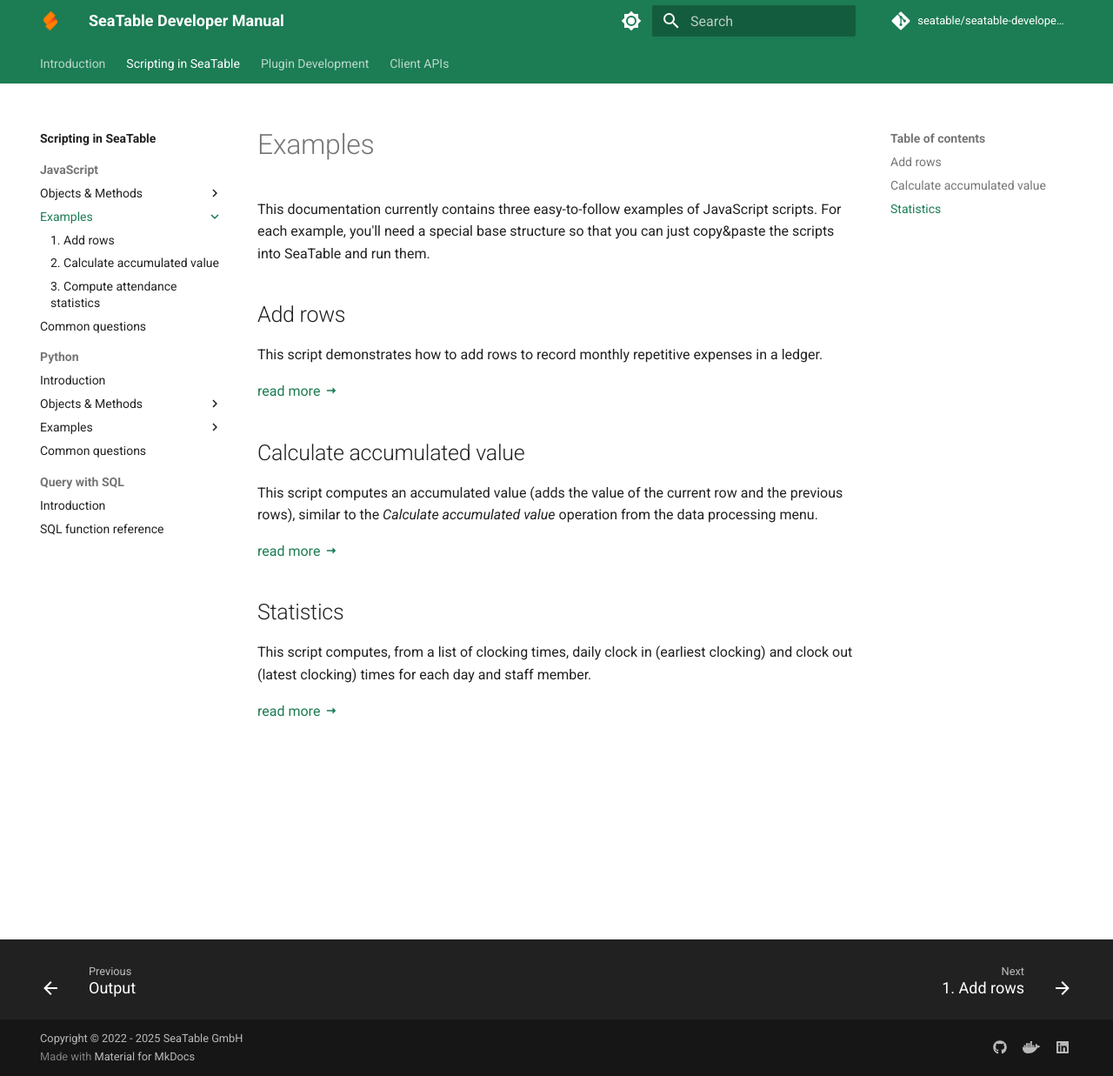
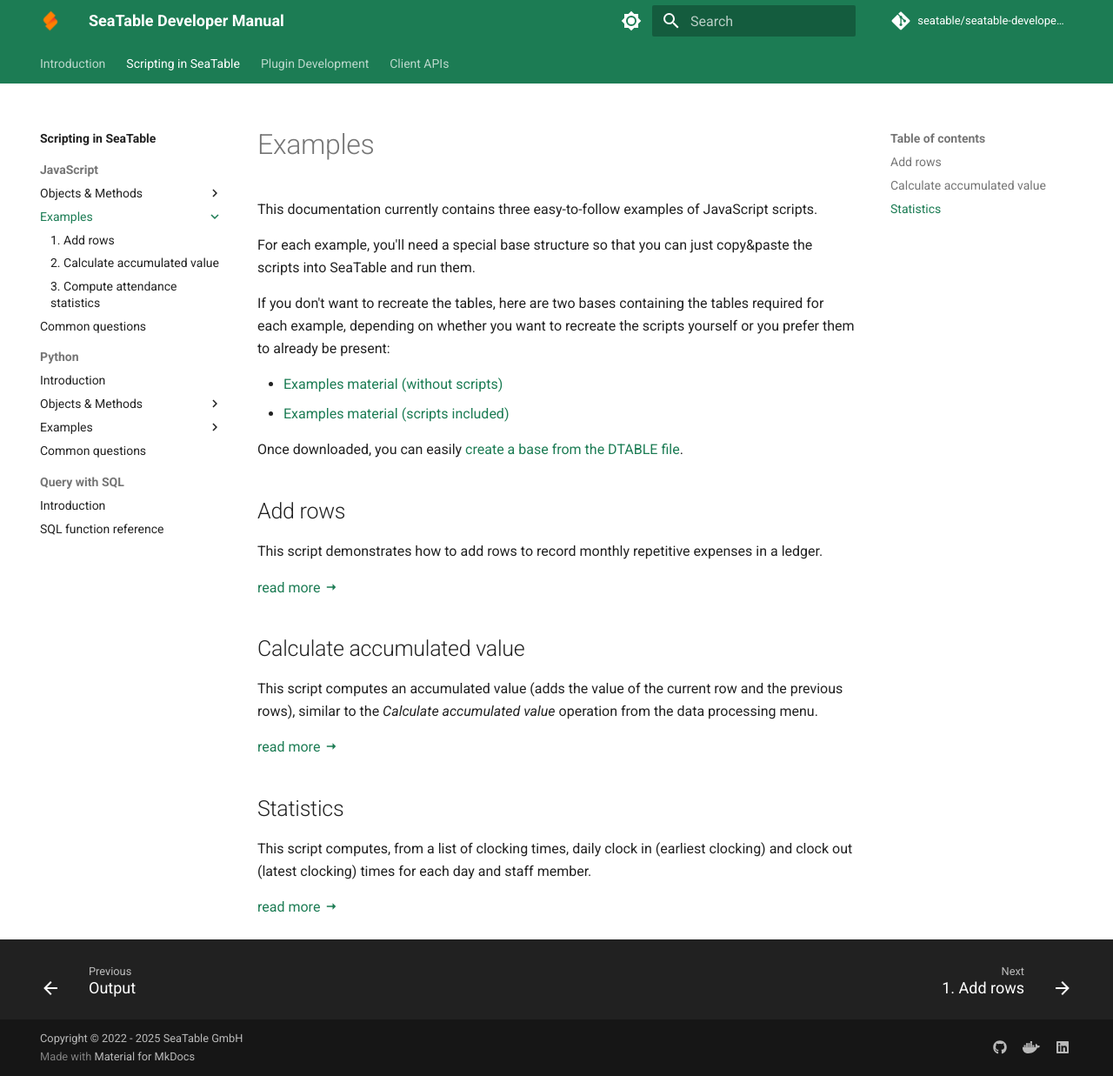
Before and after one commit to seatable/seatable-developer-docs, an MkDocs documentation site: the page built from docs/scripts/javascript/examples/index.md, in a window 1280 px wide and 1237 px high. Shown: the whole window at 87% size. Built offline with MkDocs 1.6.1 and Material for MkDocs 9.7.7, drawn with Linux system fonts in a browser that asks for light colours; comment, search, counter and statistics services are not loaded.

Commit message:
Adding examples material databases

```diff
--- a/docs/includes.md
+++ b/docs/includes.md
@@ -448,6 +448,19 @@ Please note the specific format for link-type columns (structure of the array ob
 
 <!--rowstructure-end-->
 
+<!--examplesmaterial-start-->
+
+For each example, you'll need a special base structure so that you can just copy&paste the scripts into SeaTable and run them.
+
+If you don't want to recreate the tables, here are two bases containing the tables required for each example, depending on whether you want to recreate the scripts yourself or you prefer them to already be present:
+
+- [Examples material (without scripts)](/media/SeaTable examples material (without scripts).dtable)
+- [Examples material (scripts included)](/media/SeaTable examples material (scripts included).dtable)
+
+Once downloaded, you can easily [create a base from the DTABLE file](https://seatable.com/help/erstellen-einer-base-aus-einer-dtable-datei/).
+
+<!--examplesmaterial-end-->
+
 <!--add-row-example-start-->
 # Add rows
 
```
Also changed, not shown: docs/scripts/javascript/examples/index.md (+7 -1 lines), docs/scripts/python/examples/index.md (+5 -1 lines), 2 other files.
